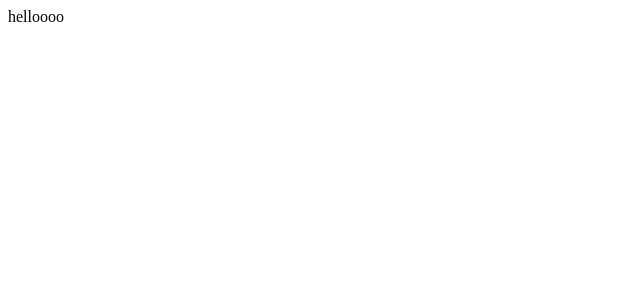
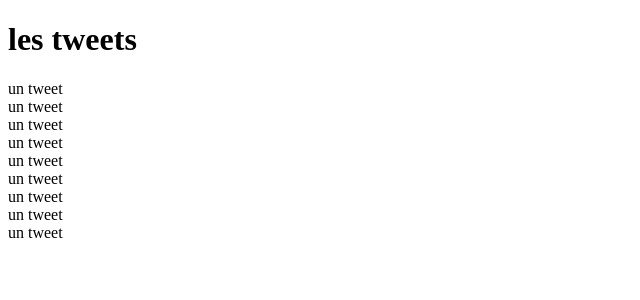
Before and after one commit to Cailloux22/projetTwitter, a React (Create React App) app: page / in a window 1280 px wide. Shown: the top 300 px of the page, without its empty margins (0-640 px from the left). Built offline with nearby package versions, Linux system fonts and the light colour scheme.

Commit message:
cleacleaclean

```diff
--- a/src/App.js
+++ b/src/App.js
@@ -2,12 +2,12 @@ import "./App.css";
 import { BrowserRouter, Routes, Route } from "react-router-dom";
 import Tweets from "./components/tweets";
 function App() {
-  <BrowserRouter>
+  return (  <BrowserRouter>
     <Routes>
       <Route path="/" element={<Tweets />} />
     </Routes>
-  </BrowserRouter>;
-  return <div>helloooo</div>;
+  </BrowserRouter>);
+
 }
 
 export default App;
```
